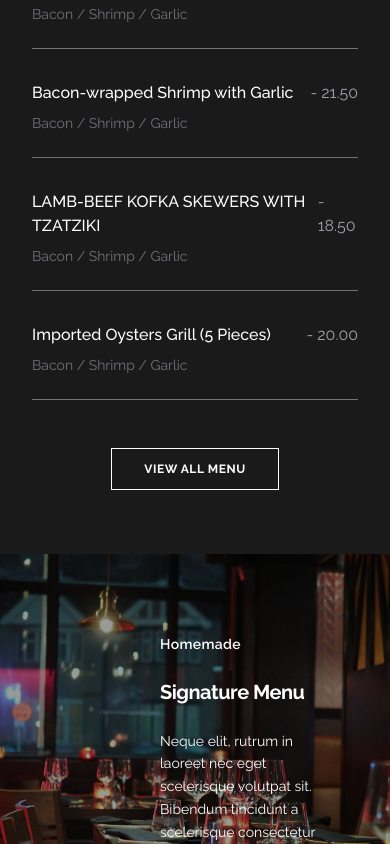
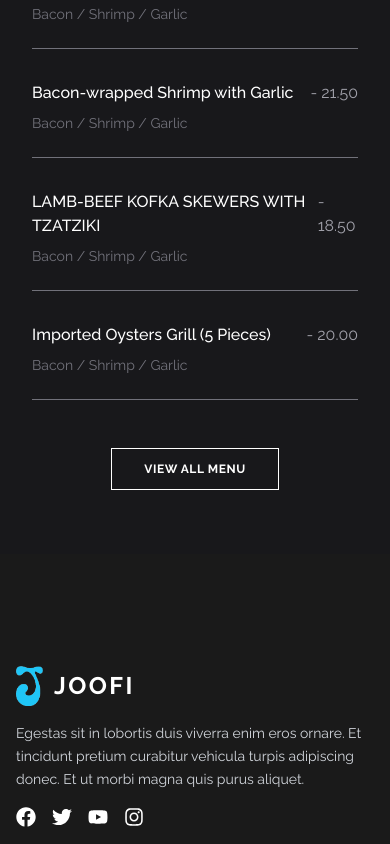
Before and after one commit to DhakalYukesh/restaurant-ecommerce, a Next.js app in the folder front-app/: page / in a window 390 px wide. Shown: the part 3377-4221 px from the top of the page. Built offline with nearby package versions, Linux system fonts and the light colour scheme.

Commit message:
Revert "add signature menu"

```diff
--- a/front-app/app/(front)/page.tsx
+++ b/front-app/app/(front)/page.tsx
@@ -1,8 +1,6 @@
 import Content from "@/components/generic/landing/content";
 import Hero from "@/components/generic/landing/hero";
 import Menu from "@/components/generic/landing/menu";
-import SIGNATUREMENU from "@/components/generic/landing/signatureMenu";
-import TEAM from "@/components/generic/landing/team";
 
 const page = () => {
   return (
@@ -10,8 +8,6 @@ const page = () => {
       <Hero />
       <Content />
       <Menu />
-      <SIGNATUREMENU />
-      <TEAM />
     </>
   );
 };
--- a/front-app/components/generic/landing/menu.tsx
+++ b/front-app/components/generic/landing/menu.tsx
@@ -10,7 +10,7 @@ const menuData = [
 
 const Menu = () => {
   return (
-    <section className="bg-primary px-4 py-16 text-white">
+    <section className="bg-zinc-900 px-4 py-16 text-white">
       <div className="web-container mx-auto max-w-5xl">
         <div className="mb-12 text-center">
           <h2 className="text-sm tracking-wider font-semibold mb-5">
--- a/front-app/components/generic/landing/signatureMenu.tsx
+++ /dev/null
@@ -1,32 +0,0 @@
-const SIGNATUREMENU = () => {
-  return (
-    <section className="relative min-h-96 w-full overflow-hidden">
-      <div
-        className="absolute inset-0 bg-[url('/images/signature.jpg')] bg-cover bg-center "
-        aria-hidden="true"
-      >
-        <div className="absolute inset-0 bg-black/40" />
-      </div>
-
-      <div className="relative z-10 ml-28 flex flex-col justify-center h-full mt-10 pt-10 max-w-4xl mx-auto px-6">
-        <div className="container mx-auto h-full flex flex-col justify-center px-6">
-          <div className="container max-w-2xl space-y-6">
-            <p className="text-white text-sm tracking-wide font-semibold">
-              Homemade
-            </p>
-            <h3 className="text-xl md:text-6xl lg:text-6xl font-bold text-white tracking-tight">
-              Signature Menu
-            </h3>
-            <p className="text-white text-sm max-w-xl leading-relaxed">
-              Neque elit, rutrum in laoreet nec eget scelerisque volutpat sit.
-              Bibendum tincidunt a scelerisque consectetur ultrices elementum
-              pulvinar non.
-            </p>
-          </div>
-        </div>
-      </div>
-    </section>
-  );
-};
-
-export default SIGNATUREMENU;
--- a/front-app/components/generic/landing/team.tsx
+++ /dev/null
@@ -1,5 +0,0 @@
-const TEAM = () => {
-  return <div>team</div>;
-};
-
-export default TEAM;
```
Also changed, not shown: front-app/public/images/signature.jpg (deleted).
